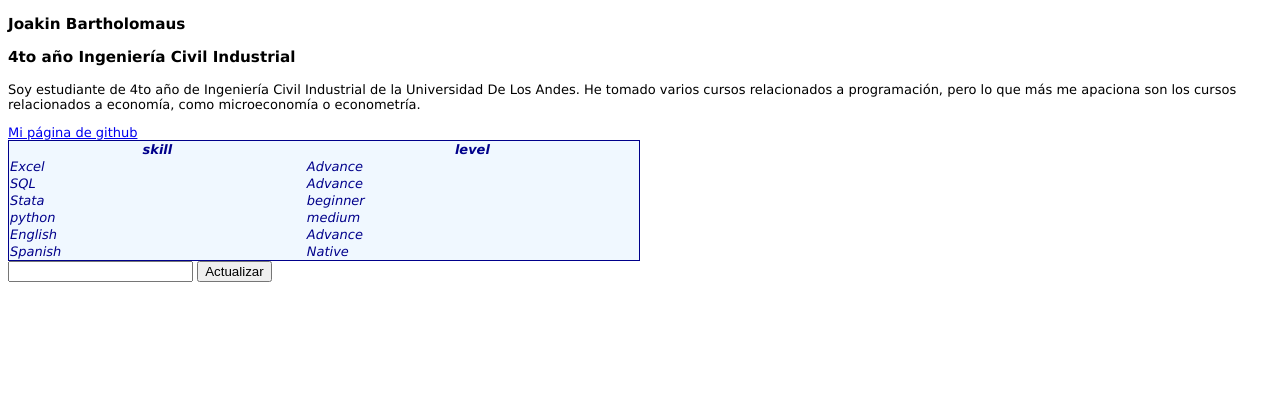
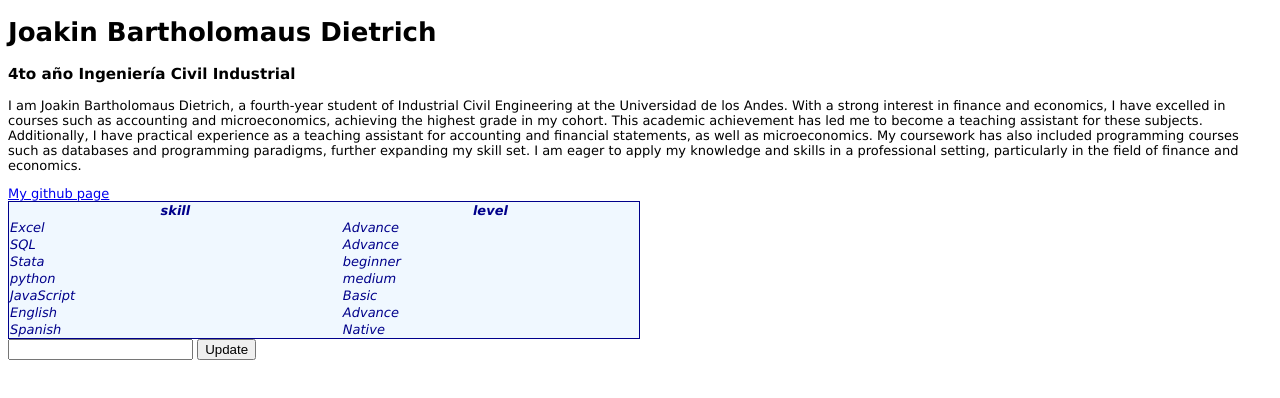
Before and after one commit to JoakinBartholomaus/JoakinBartholomausprueba, a plain HTML site: page index.html in a window 1280 px wide. Drawn offline with Linux system fonts and the light colour scheme.

Commit message:
Entrega Final

```diff
--- a/index.html
+++ b/index.html
@@ -13,16 +13,21 @@
     </style>
 </head>
 <body>
-    <h3>Joakin Bartholomaus</h3>
+    <h1>Joakin Bartholomaus Dietrich</h1>
     <h3>4to año Ingeniería Civil Industrial</h3>
-    <p>Soy estudiante de 4to año de Ingeniería
-        Civil Industrial de la Universidad De Los
-        Andes. He tomado varios cursos relacionados
-        a programación, pero lo que más me apaciona
-        son los cursos relacionados a economía, como microeconomía
-        o econometría.
+    <p> I am Joakin Bartholomaus Dietrich, a fourth-year student
+         of Industrial Civil Engineering at the Universidad de los Andes.
+         With a strong interest in finance and economics, I have excelled
+         in courses such as accounting and microeconomics, achieving the
+         highest grade in my cohort. This academic achievement has led me
+         to become a teaching assistant for these subjects. Additionally,
+         I have practical experience as a teaching assistant for accounting and
+         financial statements, as well as microeconomics. My coursework has also
+         included programming courses such as databases and programming paradigms,
+         further expanding my skill set. I am eager to apply my knowledge and skills
+          in a professional setting, particularly in the field of finance and economics.
     </p>
-    <a href="https://github.com/JoakinBartholomaus/JoakinBartholomaus.github.io">Mi página de github</a>
+    <a href="https://github.com/JoakinBartholomaus/JoakinBartholomaus.github.io">My github page</a>
     <table class = "table-style">
         <tr>
             <th>skill</th>
@@ -45,6 +50,10 @@
             <td>medium</td>
         </tr>
         <tr>
+            <td>JavaScript</td>
+            <td>Basic</td>
+        </tr>
+        <tr>
             <td>English</td>
             <td>Advance</td>
         </tr>
@@ -55,7 +64,7 @@
     </table>
 
     <input type="text" id = "inputText">
-    <button onclick= "document.getElementById('ActualizarSeccion').innerText = document.getElementById('inputText').value">Actualizar</button>
+    <button onclick= "document.getElementById('ActualizarSeccion').innerText = document.getElementById('inputText').value">Update</button>
     <div id = "ActualizarSeccion"></div>
 
 </body>
```
